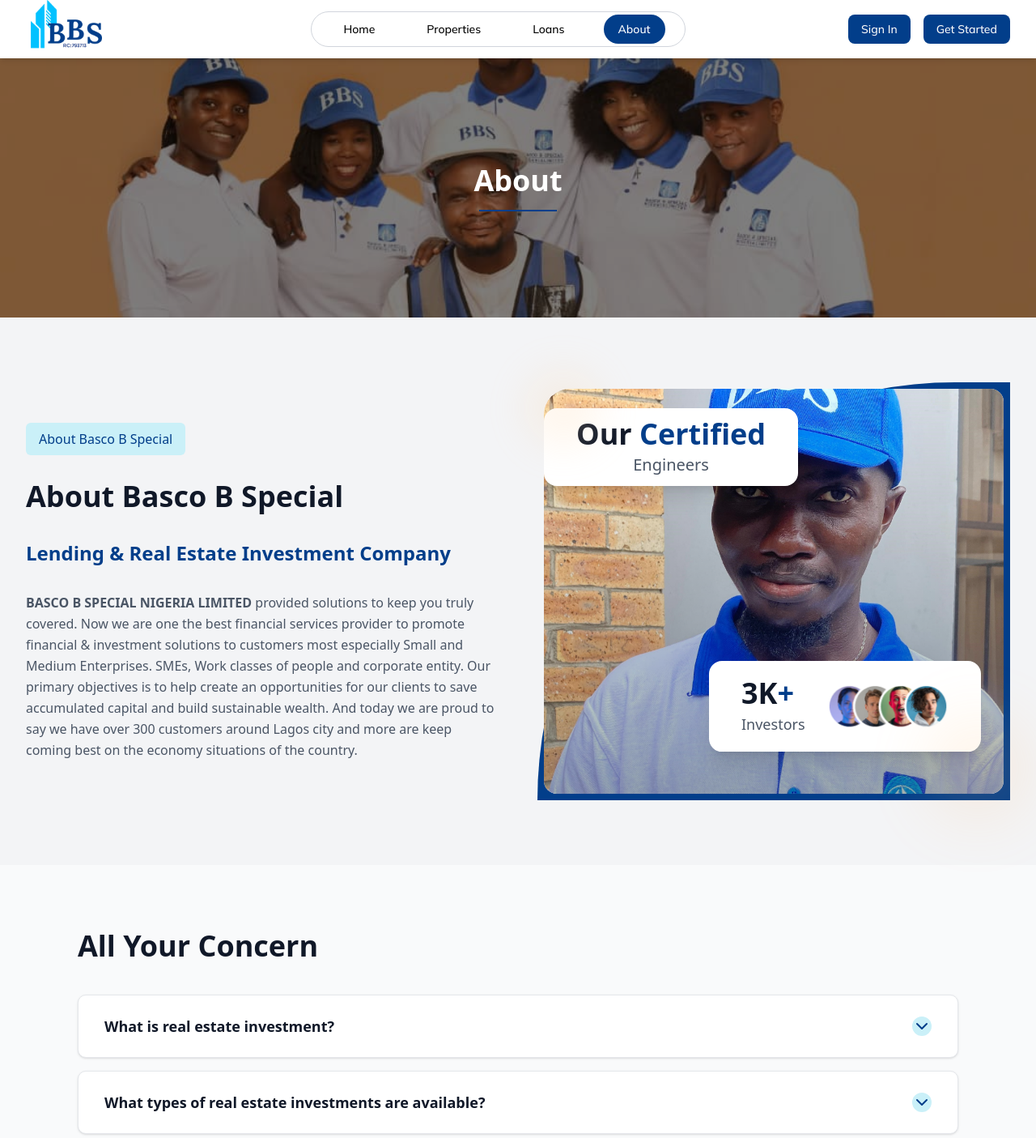
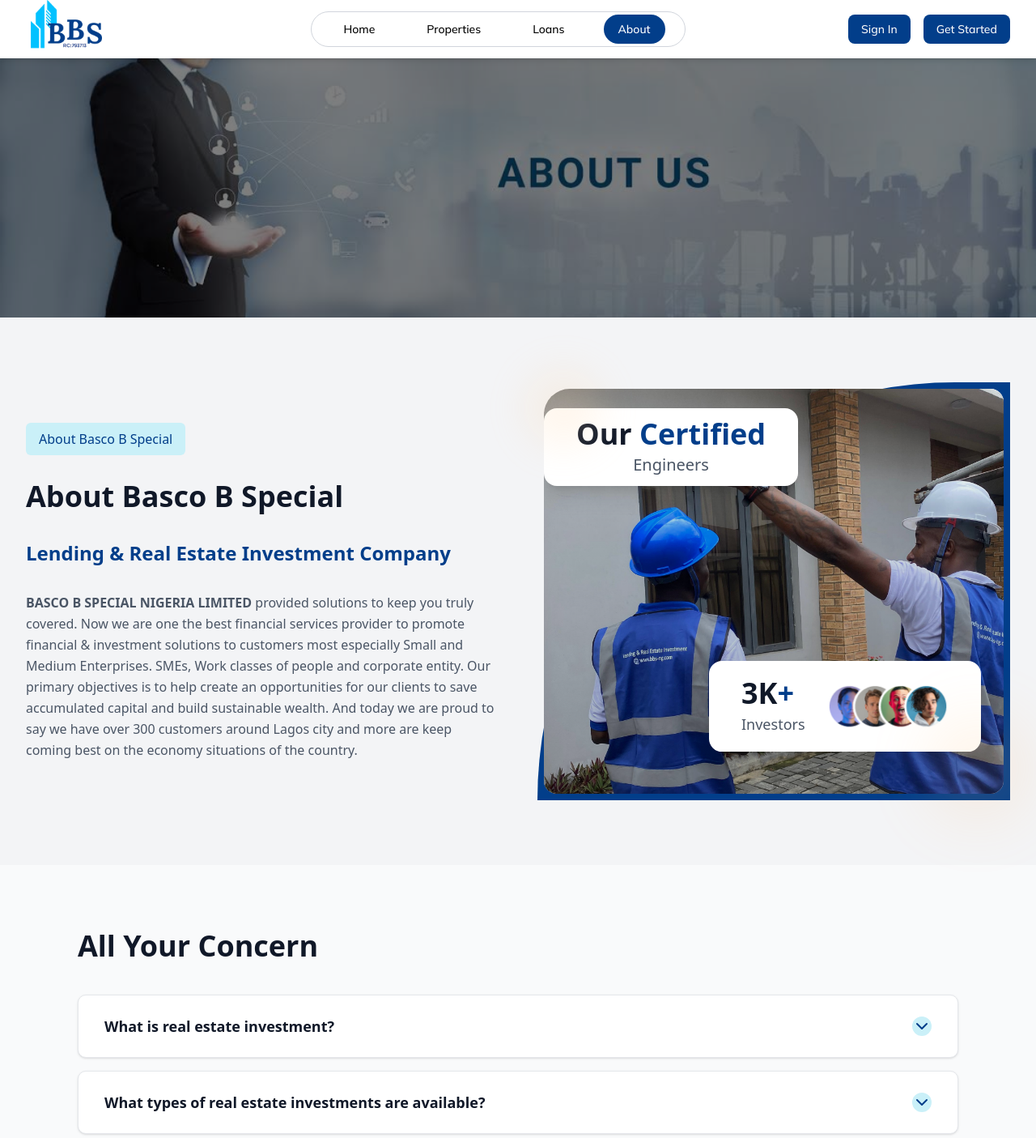
Before and after one commit to machalannewi/BOJA, a Next.js app in the folder Client/: page /about in a window 1280 px wide. Shown: the top 1405 px of the page at 81% size. Built offline with nearby package versions, Linux system fonts and the light colour scheme.

Commit message:
last edit

```diff
--- a/Client/src/app/about/page.tsx
+++ b/Client/src/app/about/page.tsx
@@ -53,7 +53,7 @@
         <div
           className="absolute inset-0 bg-cover bg-center"
           style={{
-            backgroundImage: `url('/about/about-main.jpg')`,
+            backgroundImage: `url('/about/about-banner.jpg')`,
           }}
         >
           {/* Overlay */}
@@ -61,14 +61,14 @@
         </div>
 
         {/* Banner Content */}
-        <div className="relative z-10 h-full flex items-center justify-center">
+        {/* <div className="relative z-10 h-full flex items-center justify-center">
           <div className="text-center">
             <h1 className="text-3xl md:text-4xl font-bold text-white mb-4">
               About
             </h1>
             <div className="w-24 h-0.5 bg-[#023e8a] mx-auto"></div>
           </div>
-        </div>
+        </div> */}
       </section>
 
       {/* About Section */}
@@ -110,7 +110,7 @@
                   <div
                     className="absolute inset-0 bg-cover bg-center"
                     style={{
-                      backgroundImage: `url('/about/about-us.jpg')`,
+                      backgroundImage: `url('/about/about.jpg')`,
                     }}
                   >
                     {/* Overlay for better text visibility */}
```
Also changed, not shown: Client/public/about/about-banner.jpg (added).
